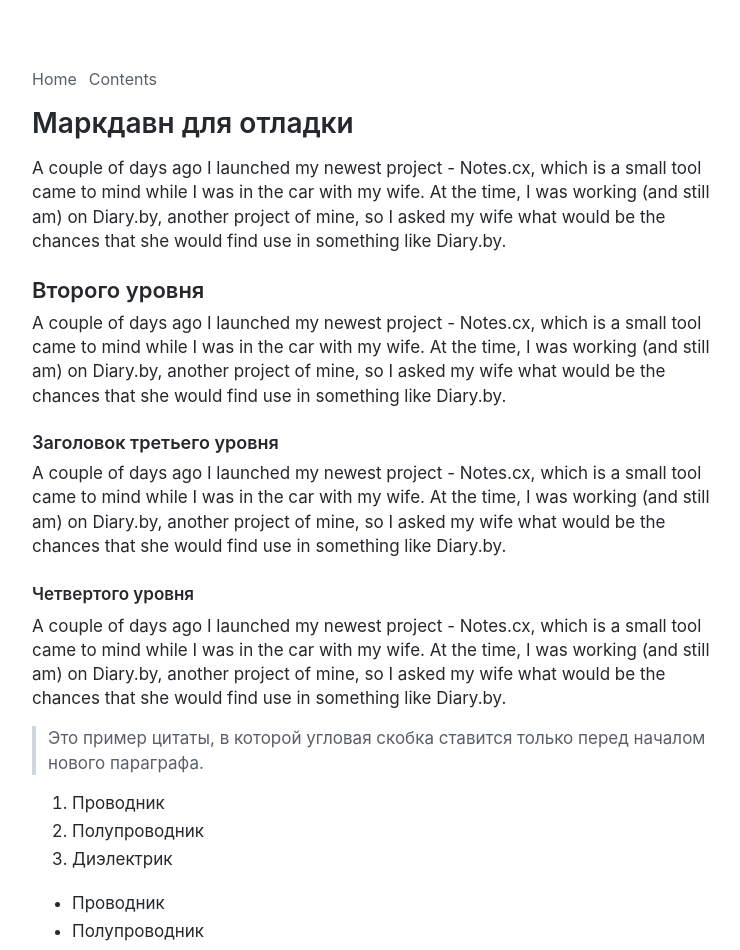
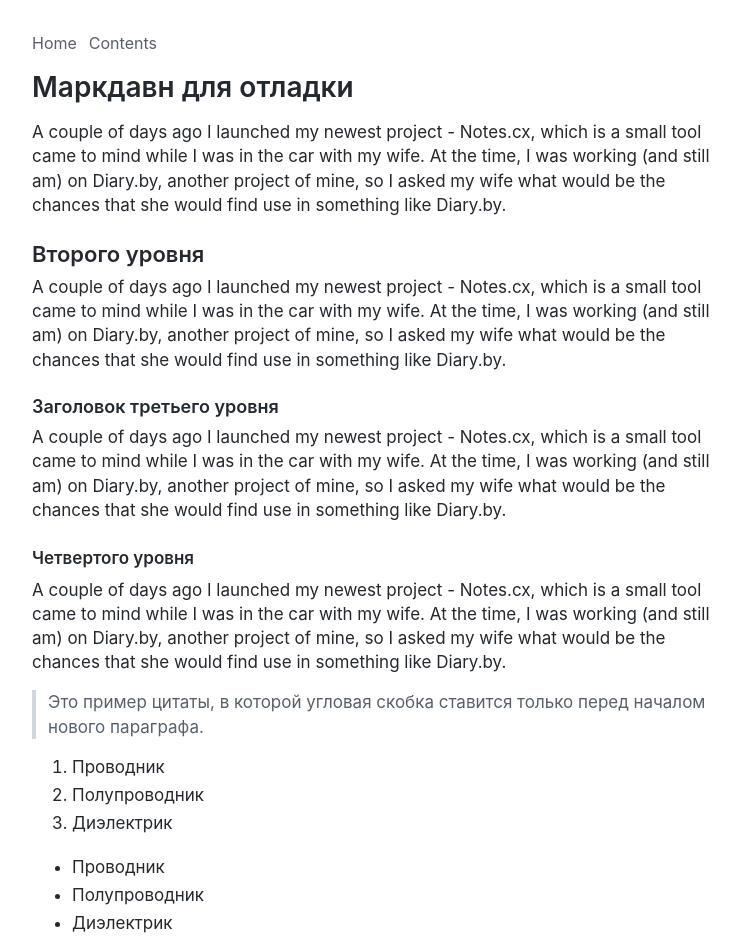
Before and after one commit to tmrsgrrn/wiki, a Jekyll site: the page built from readme.md, in a window 1280 px wide. Shown: the top 950 px of the page, without its empty margins (268-1008 px from the left). Built offline with Jekyll 4.4.1, drawn with Linux system fonts in a browser that asks for light colours; our own code applies the rules of GitHub Pages for plain Markdown files.

Commit message:
Update main.css

```diff
--- a/assets/main.css
+++ b/assets/main.css
@@ -45,7 +45,7 @@ body {
   font-weight: normal;
   color: var(--text-color);
   background-color: var(--background-color);
-  margin: 5% auto;
+  margin: var(--7md) auto;
   max-width: 680px;
 }
 
```
